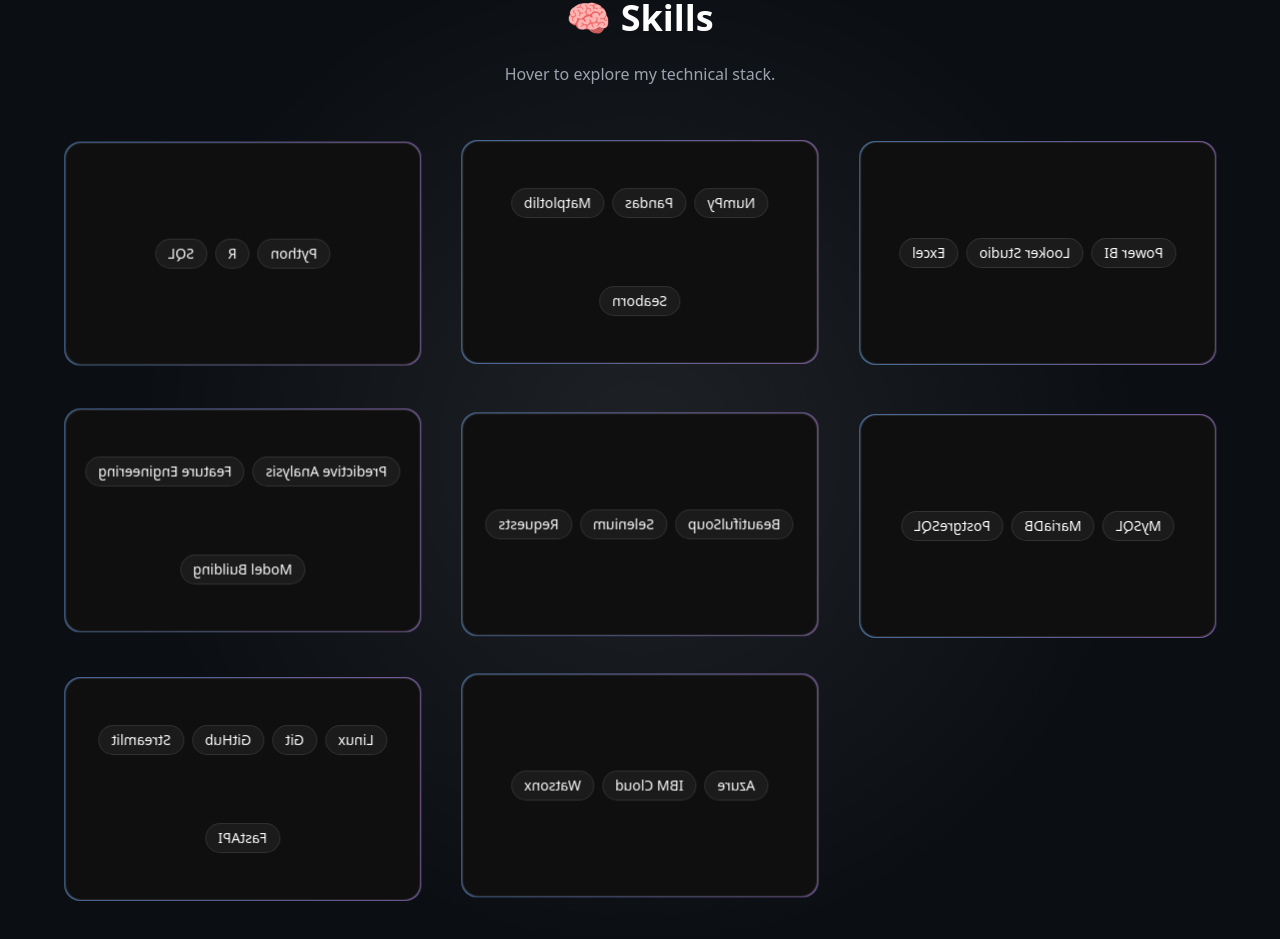
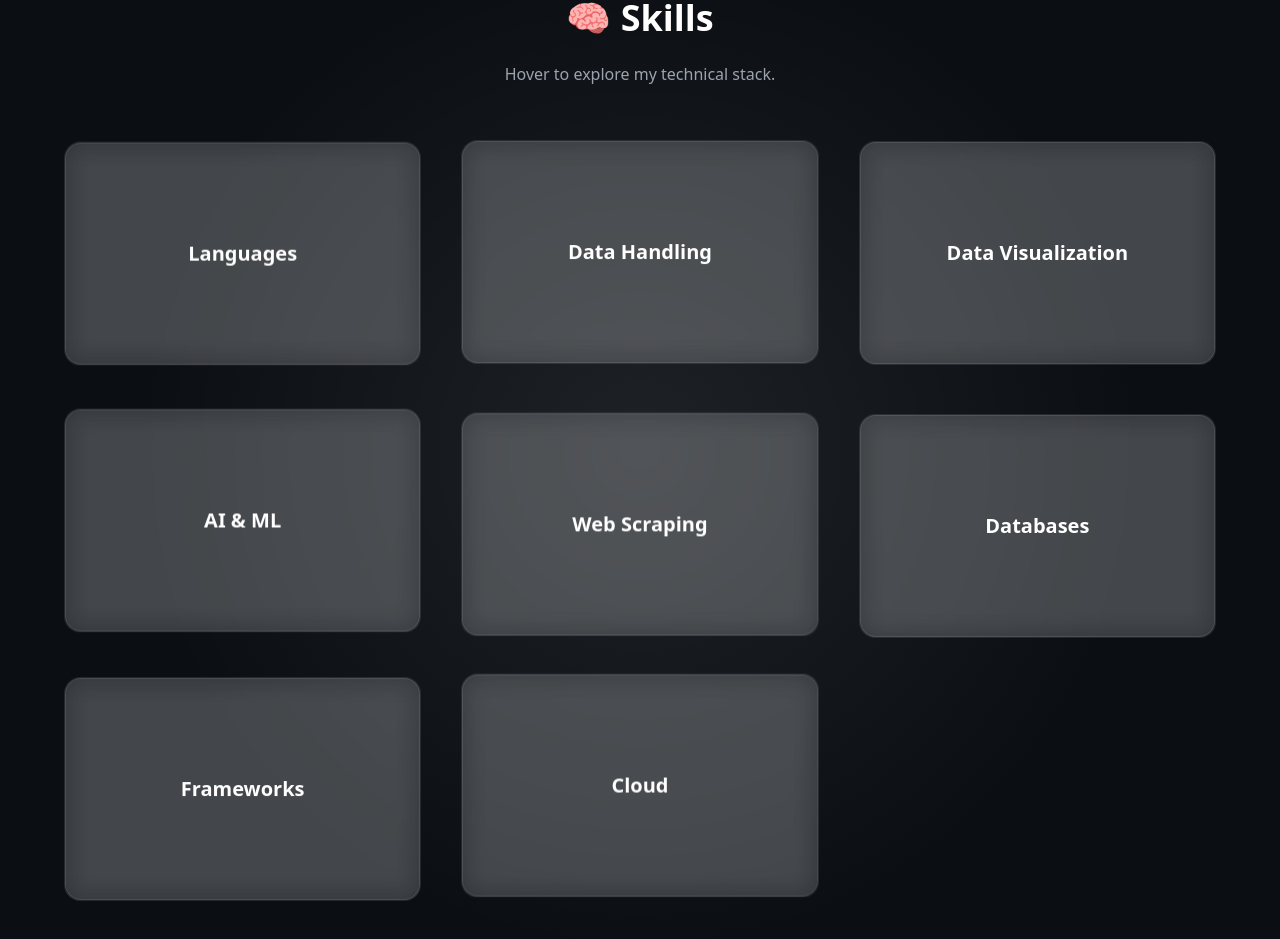
Before and after one commit to Tanishkapundhir78/ai-portfolio, a React (Vite) app: page / in a window 1280 px wide. Shown: the part 4250-5189 px from the top of the page. Built offline with nearby package versions, Linux system fonts and the light colour scheme.

Commit message:
Modified

```diff
--- a/src/components/Skills.jsx
+++ b/src/components/Skills.jsx
@@ -1,37 +1,13 @@
 export default function Skills() {
   const skills = [
-    {
-      title: "Languages",
-      items: ["Python", "R", "SQL"],
-    },
-    {
-      title: "Data Handling",
-      items: ["NumPy", "Pandas", "Matplotlib", "Seaborn"],
-    },
-    {
-      title: "Data Visualization",
-      items: ["Power BI", "Looker Studio", "Excel"],
-    },
-    {
-      title: "AI & ML",
-      items: ["Predictive Analysis", "Feature Engineering", "Model Building"],
-    },
-    {
-      title: "Web Scraping",
-      items: ["BeautifulSoup", "Selenium", "Requests"],
-    },
-    {
-      title: "Databases",
-      items: ["MySQL", "MariaDB", "PostgreSQL"],
-    },
-    {
-      title: "Frameworks",
-      items: ["Linux", "Git", "GitHub", "Streamlit", "FastAPI"],
-    },
-    {
-      title: "Cloud",
-      items: ["Azure", "IBM Cloud", "Watsonx"],
-    },
+    { title: "Languages", items: ["Python", "R", "SQL"] },
+    { title: "Data Handling", items: ["NumPy", "Pandas", "Matplotlib", "Seaborn"] },
+    { title: "Data Visualization", items: ["Power BI", "Looker Studio", "Excel"] },
+    { title: "AI & ML", items: ["Predictive Analysis", "Feature Engineering", "Model Building"] },
+    { title: "Web Scraping", items: ["BeautifulSoup", "Selenium", "Requests"] },
+    { title: "Databases", items: ["MySQL", "MariaDB", "PostgreSQL"] },
+    { title: "Frameworks", items: ["Linux", "Git", "GitHub", "Streamlit", "FastAPI"] },
+    { title: "Cloud", items: ["Azure", "IBM Cloud", "Watsonx"] },
   ];
 
   return (
@@ -44,7 +20,6 @@ export default function Skills() {
 
       <div className="relative z-10 max-w-6xl mx-auto">
 
-        {/* HEADER */}
         <h2 className="text-4xl font-bold text-center mb-6">
           🧠 Skills
         </h2>
@@ -57,34 +32,31 @@ export default function Skills() {
         <div className="grid md:grid-cols-2 lg:grid-cols-3 gap-10">
 
           {skills.map((skill, index) => (
-            <div
-              key={index}
-              className="group perspective"
-            >
-              {/* CARD */}
-              <div className="relative h-56 w-full transition-transform duration-700 transform-style preserve-3d group-hover:rotate-y-180 animate-float">
+            <div key={index} className="group perspective">
 
-                {/* FRONT */}
-                <div className="absolute inset-0 rounded-2xl p-[1px]
-                  bg-gradient-to-r from-white/10 to-white/10">
+              {/* CARD WRAPPER */}
+              <div className="relative w-full h-56 transition-transform duration-700 preserve-3d group-hover:rotate-y-180 animate-float">
 
-                  <div className="bg-[#0f0f0f] border border-white/10 rounded-2xl h-full flex items-center justify-center">
+                {/* FRONT SIDE */}
+                <div className="absolute inset-0 backface-hidden rounded-2xl p-[1px]
+                  bg-gradient-to-r from-white/10 to-white/10 backdrop-blur-md">
+
+                  <div className="h-full rounded-2xl border border-white/10 bg-white/5 backdrop-blur-md flex items-center justify-center">
                     <h3 className="text-xl font-semibold">
                       {skill.title}
                     </h3>
                   </div>
                 </div>
 
-                {/* BACK */}
-                <div className="absolute inset-0 rounded-2xl p-[1px]
-                  bg-gradient-to-r from-purple-400/50 to-blue-400/50
-                  rotate-y-180">
+                {/* BACK SIDE */}
+                <div className="absolute inset-0 backface-hidden rotate-y-180 rounded-2xl p-[1px]
+                  bg-gradient-to-r from-purple-400/50 to-blue-400/50 backdrop-blur-md">
 
-                  <div className="bg-[#0f0f0f] border border-white/10 rounded-2xl h-full flex flex-wrap items-center justify-center gap-2 p-4">
+                  <div className="h-full rounded-2xl border border-white/10 bg-white/5 backdrop-blur-md flex flex-wrap items-center justify-center gap-2 p-4">
                     {skill.items.map((item, i) => (
                       <span
                         key={i}
-                        className="px-3 py-1 text-sm bg-white/5 border border-white/10 rounded-full"
+                        className="px-3 py-1 text-sm bg-white/10 border border-white/10 rounded-full"
                       >
                         {item}
                       </span>
```
